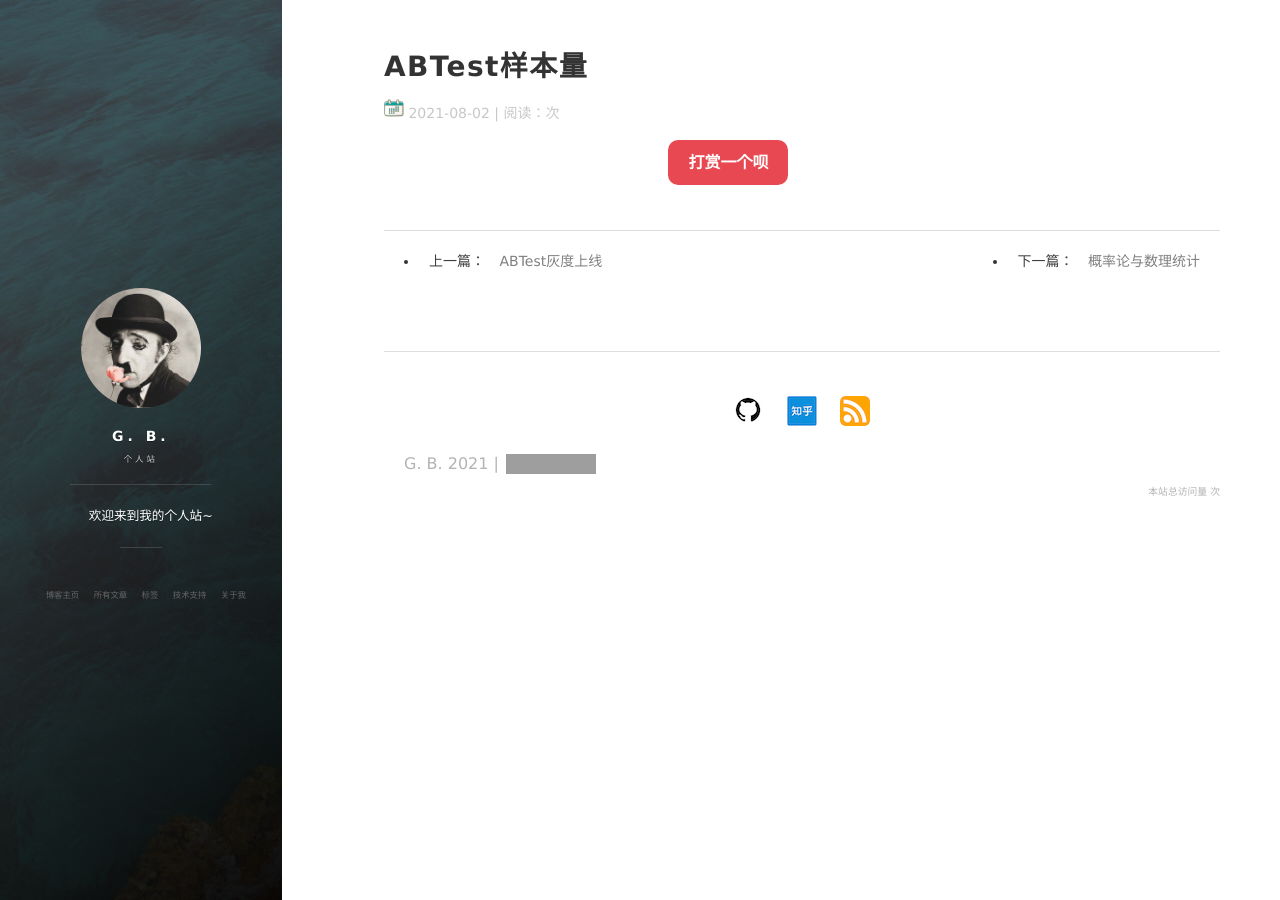
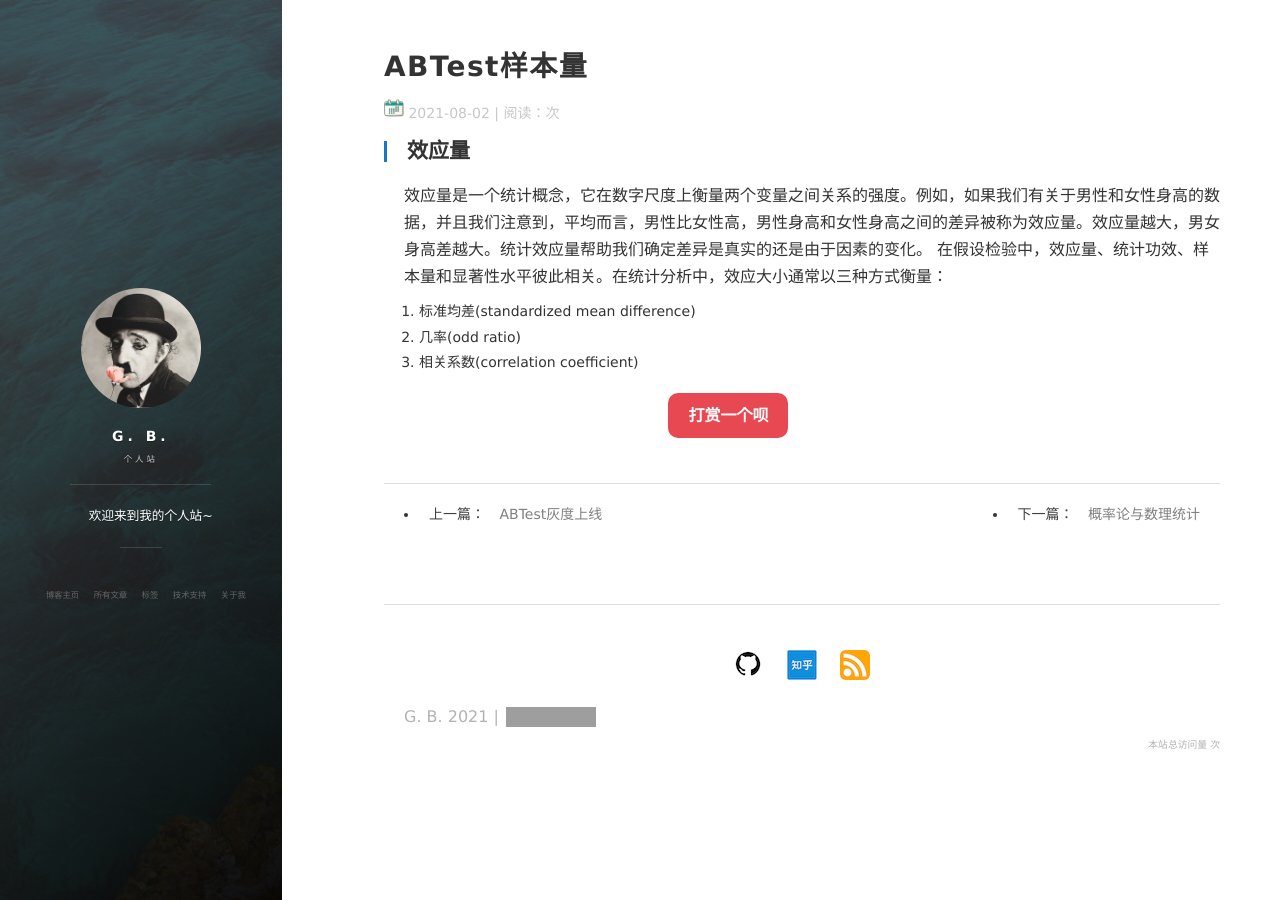
Before and after one commit to Blanket58/Blanket58.github.io, a Jekyll site: the page built from _posts/2021-08-02-abtest-sample-size.md, in a window 1280 px wide. Built offline with Jekyll 4.4.1, drawn with Linux system fonts in a browser that asks for light colours; nearby versions of some CDN libraries; comment, search, counter and statistics services are not loaded; grey boxes are pictures that could not be loaded.

Commit message:
Update 2021-08-02-abtest-sample-size.md

```diff
--- a/_posts/2021-08-02-abtest-sample-size.md
+++ b/_posts/2021-08-02-abtest-sample-size.md
@@ -6,3 +6,11 @@ description: "ABTest样本量"
 tag: 数据分析
 katex: true
 ---
+
+## 效应量
+
+效应量是一个统计概念，它在数字尺度上衡量两个变量之间关系的强度。例如，如果我们有关于男性和女性身高的数据，并且我们注意到，平均而言，男性比女性高，男性身高和女性身高之间的差异被称为效应量。效应量越大，男女身高差越大。统计效应量帮助我们确定差异是真实的还是由于因素的变化。 在假设检验中，效应量、统计功效、样本量和显著性水平彼此相关。在统计分析中，效应大小通常以三种方式衡量：
+
+1. 标准均差(standardized mean difference)
+2. 几率(odd ratio)
+3. 相关系数(correlation coefficient)
```
